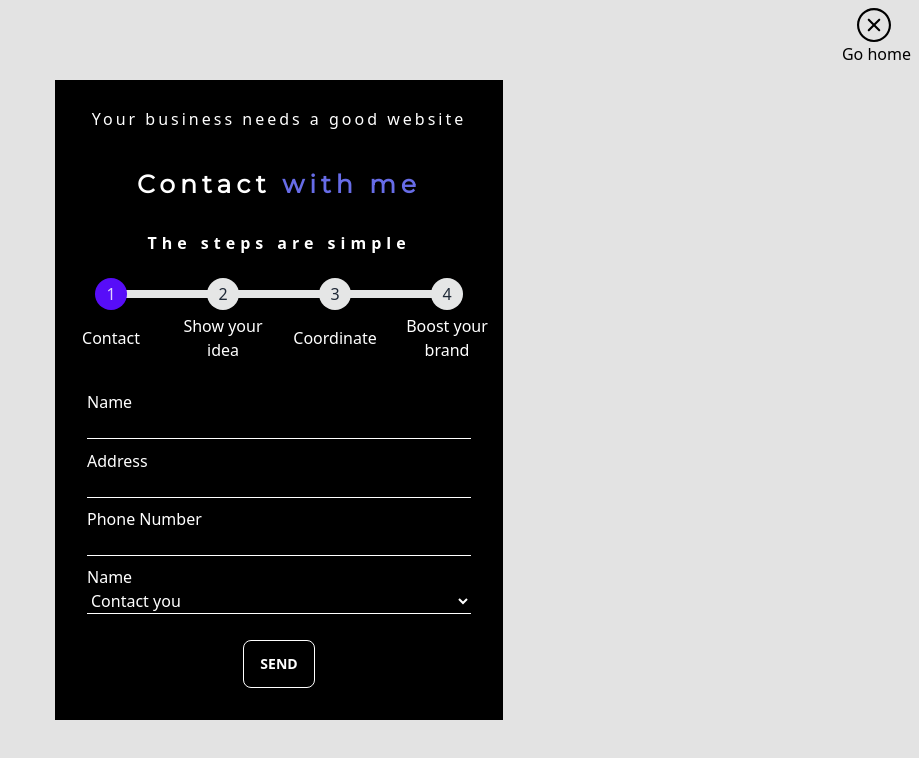
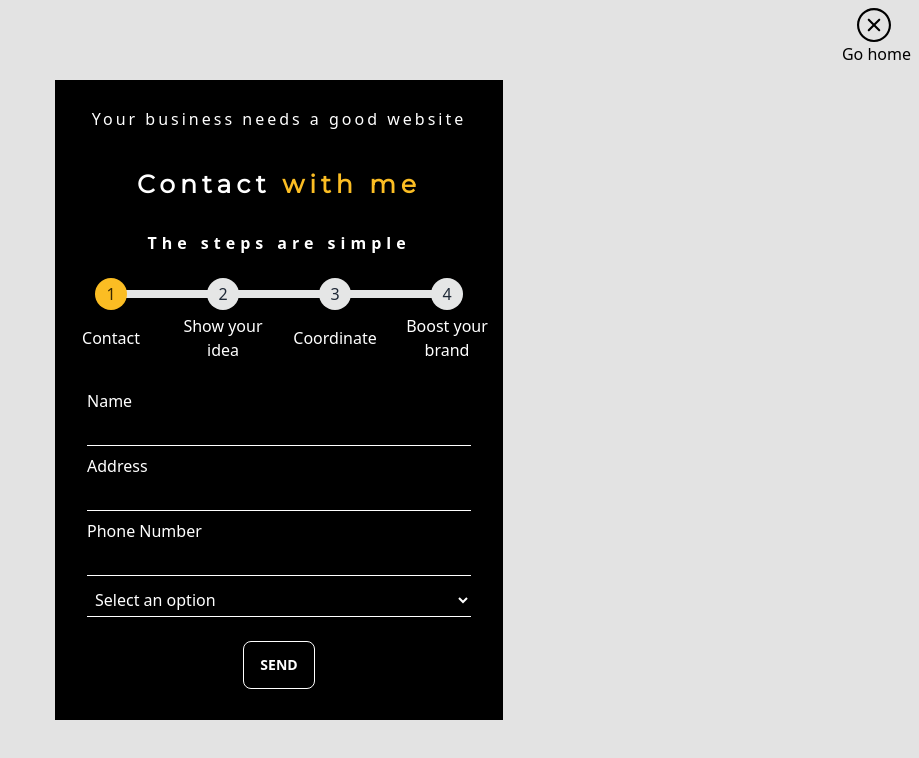
Before and after one commit to joacodimaro97/Portfolio-JDF, a React (Vite) app: page /contact in a window 1280 px wide. Shown: the top 758 px of the page, without its empty margins (361-1280 px from the left). Built offline with nearby package versions, Linux system fonts and the light colour scheme.

Commit message:
contact changes

```diff
--- /dev/null
+++ b/client.json
@@ -0,0 +1 @@
+{"web":{"client_id":"298996051973-ehommcjluuole2pnfata8f047909jsdi.apps.googleusercontent.com","project_id":"analog-octagon-391513","auth_uri":"https://accounts.google.com/o/oauth2/auth","token_uri":"https://oauth2.googleapis.com/token","auth_provider_x509_cert_url":"https://www.googleapis.com/oauth2/v1/certs","client_secret":"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"}}
--- a/package.json
+++ b/package.json
@@ -10,6 +10,7 @@
     "preview": "vite preview"
   },
   "dependencies": {
+    "@google-cloud/translate": "^7.2.2",
     "@material-tailwind/react": "^2.0.4",
     "@react-spring/web": "^9.7.3",
     "animate.css": "^4.1.1",
--- a/src/components/Card.jsx
+++ b/src/components/Card.jsx
@@ -61,7 +61,7 @@ export default function Card() {
     const intervalId = setInterval(() => {
       setCounter((prevCounter) => (prevCounter + 1) % images.length);
 
-    }, 4000);
+    }, 2000);
     return () => {
       clearInterval(intervalId);
     };
--- a/src/pages/Contact.jsx
+++ b/src/pages/Contact.jsx
@@ -16,10 +16,10 @@ function goToHome(){
         <button onClick={goToHome} className="p-2  absolute  top-0 right-0"><svg fill="#000000" width="64px" height="34px" viewBox="0 0 32 32" version="1.1" xmlns="http://www.w3.org/2000/svg"><g id="SVGRepo_bgCarrier" stroke-width="0"></g><g id="SVGRepo_tracerCarrier" stroke-linecap="round" stroke-linejoin="round"></g><g id="SVGRepo_iconCarrier"> <path d="M16 0c-8.836 0-16 7.163-16 16s7.163 16 16 16c8.837 0 16-7.163 16-16s-7.163-16-16-16zM16 30.032c-7.72 0-14-6.312-14-14.032s6.28-14 14-14 14 6.28 14 14-6.28 14.032-14 14.032zM21.657 10.344c-0.39-0.39-1.023-0.39-1.414 0l-4.242 4.242-4.242-4.242c-0.39-0.39-1.024-0.39-1.415 0s-0.39 1.024 0 1.414l4.242 4.242-4.242 4.242c-0.39 0.39-0.39 1.024 0 1.414s1.024 0.39 1.415 0l4.242-4.242 4.242 4.242c0.39 0.39 1.023 0.39 1.414 0s0.39-1.024 0-1.414l-4.242-4.242 4.242-4.242c0.391-0.391 0.391-1.024 0-1.414z"></path> </g></svg><p className="text-[#000]">Go home</p></button>
             <div className=" w-[90vw] sm:w-[50vw] lg:w-[35vw] h-[80vh] bg-[#000] flex flex-col items-center justify-evenly ">
                 <h2 className="font-semilbold tracking-[3px] text-center p-2 text-[#fff]">Your business needs a good website</h2>
-                <h1 className=" text-[20px] md:text-[25px] p-2 tracking-[5px] font-montserrat font-semibold text-[#fff] ">Contact <span className="text-[#676CE7]">with me</span></h1>
+                <h1 className=" text-[20px] md:text-[25px] p-2 tracking-[5px] font-montserrat font-semibold text-[#fff] ">Contact <span className="text-warning">with me</span></h1>
                 <h3 className="font-semibold tracking-[5px] text-[#fff] ">The steps are simple</h3>
                     <ul  className=" text-[#fff] steps">
-                        <li className="step step-primary">Contact</li>
+                        <li className="step step-warning">Contact</li>
                         <li className="step ">Show your idea</li>
                         <li className="step">Coordinate</li>
                         <li className="step">Boost your brand</li>
@@ -27,27 +27,26 @@ function goToHome(){
             <form action="" className="w-full text-[#fff] p-4 md:p-0 md:w-[30vw] h-[50%] justify-evenly flex flex-col items-center bg-[#000] " >
                 <div className="flex flex-col w-full ">
                 <label htmlFor="">Name</label>
-                <input className="bg-transparent border-b border-white w-full " type="text" />
+                <input className="bg-transparent border-b p-1 border-white w-full " type="text" />
                 </div>
                 <div className="flex flex-col w-full ">
                 <label htmlFor="">Address</label>
-                <input className="bg-transparent border-b border-white w-full " type="text" />
+                <input className="bg-transparent border-b p-1 border-white w-full " type="text" />
                 </div>
                 <div className="flex flex-col w-full ">
-                <label htmlFor="">Phone Number</label>
-                <input className="bg-transparent border-b border-white w-full " type="text" />
+                <label  htmlFor="">Phone Number</label>
+                <input className="bg-transparent border-b p-1 border-white w-full " type="text" />
                 </div>
                 <div className="flex flex-col w-full ">
-                <label htmlFor="">Name</label>
-                <select  className="bg-transparent w-full border-b border-white" name="" id="">
-                    <option disabled value="">Select an option</option>
-                    <option value="">Contact  you</option>
-                    <option value="">Working with you</option>
-                    <option value="">Others</option>
+                <select  className="bg-transparent p-1 w-full border-b border-white" name="" id="">
+                    <option selected disabled value="">Select an option</option>
+                    <option className="text-[#000]" value="">Contact  you</option>
+                    <option className="text-[#000]" value="">Working with you</option>
+                    <option className="text-[#000]" value="">Others</option>
                 </select>
                 </div>
 
-                <button className="btn btn-outline mt-4 mb-1 hover:bg-white text-[#fff]">Send</button>
+                <button className="btn btn-outline mt-4 mb-1 hover:bg-warning hover:text-[#fff] text-[#fff]">Send</button>
 
             </form>
             </div>
--- a/src/pages/History.jsx
+++ b/src/pages/History.jsx
@@ -32,8 +32,8 @@ export default function History() {
 
             <div className="w-full h-[70vh] flex  flex-col md:flex-row  ">
                 <div className="w-full md:w-[50%] h-full   flex flex-col items-center">
-                    <h1 className="text-[#d7d6d6] text-center md:text-start font-inter font-semibold tracking-wide md:text-[25px] text-[30px] pl-2 pt-2 xl:text-[45px] md:p-10 "  >"The world is a book Those who do not travel  only read a page"</h1>
-                    <h3 className="text-[#ffffff] text-center md:text-start font-inter font-semibold tracking-wide p-10 text-[25px] md:text-[20px] ">I invite you to get to know my story, who I am  and who are the people that walk with me.  </h3>
+                    <h1 className="text-[#fff] text-center md:text-start font-inter font-semibold tracking-wide md:text-[25px] text-[30px] pl-2 pt-2 xl:text-[45px] md:p-10 "  >"The world is a book Those who do not travel  only read a page"</h1>
+                    <h3 className="text-[#fff] text-center md:text-start font-inter font-semibold tracking-wide p-10 text-[25px] md:text-[20px] ">I invite you to get to know my story, who I am  and who are the people that walk with me.  </h3>
                     <button onClick={handleSeeMore} className="btn btn-outline   font-bold font-inter text-[1.3rem] border-white text-[#3e3e3e] bg-white ">Let's start</button>
 
                     <img className="w-[25vw] mt-[4vh] sm:hidden" src="https://i.postimg.cc/X7RQvn5G/ec5de5ff957a0a861ac59a0036261d5c-removebg-preview.png" alt="" />
@@ -66,27 +66,18 @@ export default function History() {
 
 
         </div>
-        <Carousel transition={{ duration: 2 }} className="rounded-xl w-full h-[60vh]">
-      <img
-        src="https://images.unsplash.com/photo-1497436072909-60f360e1d4b1?ixlib=rb-4.0.3&ixid=MnwxMjA3fDB8MHxwaG90by1wYWdlfHx8fGVufDB8fHx8&auto=format&fit=crop&w=2560&q=80"
-        alt="image 1"
-        className="h-full w-full object-cover"
-      />
-      <img
-        src="https://images.unsplash.com/photo-1493246507139-91e8fad9978e?ixlib=rb-4.0.3&ixid=MnwxMjA3fDB8MHxwaG90by1wYWdlfHx8fGVufDB8fHx8&auto=format&fit=crop&w=2940&q=80"
-        alt="image 2"
-        className="h-full w-full object-cover"
-      />
-      <img
-        src="https://images.unsplash.com/photo-1518623489648-a173ef7824f3?ixlib=rb-4.0.3&ixid=MnwxMjA3fDB8MHxwaG90by1wYWdlfHx8fGVufDB8fHx8&auto=format&fit=crop&w=2762&q=80"
-        alt="image 3"
-        className="h-full w-full object-cover"
-      />
-    </Carousel>
+        <div   className="w-full h-[100vh] bg-[#6a7a8d] flex items-center justify-evenly shadow-inner  shadow-[#000000a4] ">
+          <div className="w-[25%] h-[70%]  bg-[#fff] rounded-[10px] shadow-md shadow-[#000000f0] ">
+            <div className="w-full h-[4vh]">
+
+            </div>
+            <img className="  w-full h-[65%] object-contain p-1" src="https://i.postimg.cc/7P9LgLB2/perfil.jpg" alt="" />
+
+          </div>
+          <div className="w-[25%] h-[70%]  bg-[#fff] rounded-[10px] shadow-md shadow-[#000000f0] "><img className="  w-full h-[65%] object-contain p-1 " src="https://i.postimg.cc/PqQHTpZr/sur1.jpgs" alt="" /></div>
+          <div className="w-[25%] h-[70%]  bg-[#fff] rounded-[10px] shadow-md shadow-[#000000f0] "><img className="  w-full h-[65%] object-contain p-1" src="https://i.postimg.cc/vHYMDj4G/joaviaje.jpg" alt="" /></div>
+        </div>
         </div>
 
     )
 }
-
-//   <img src="" alt="" />
-//            <img src="" alt="" />
```
Also changed, not shown: src/pages/Index.jsx (+6 -5 lines), 1 other file (tests, documents, lock files or other folders).
